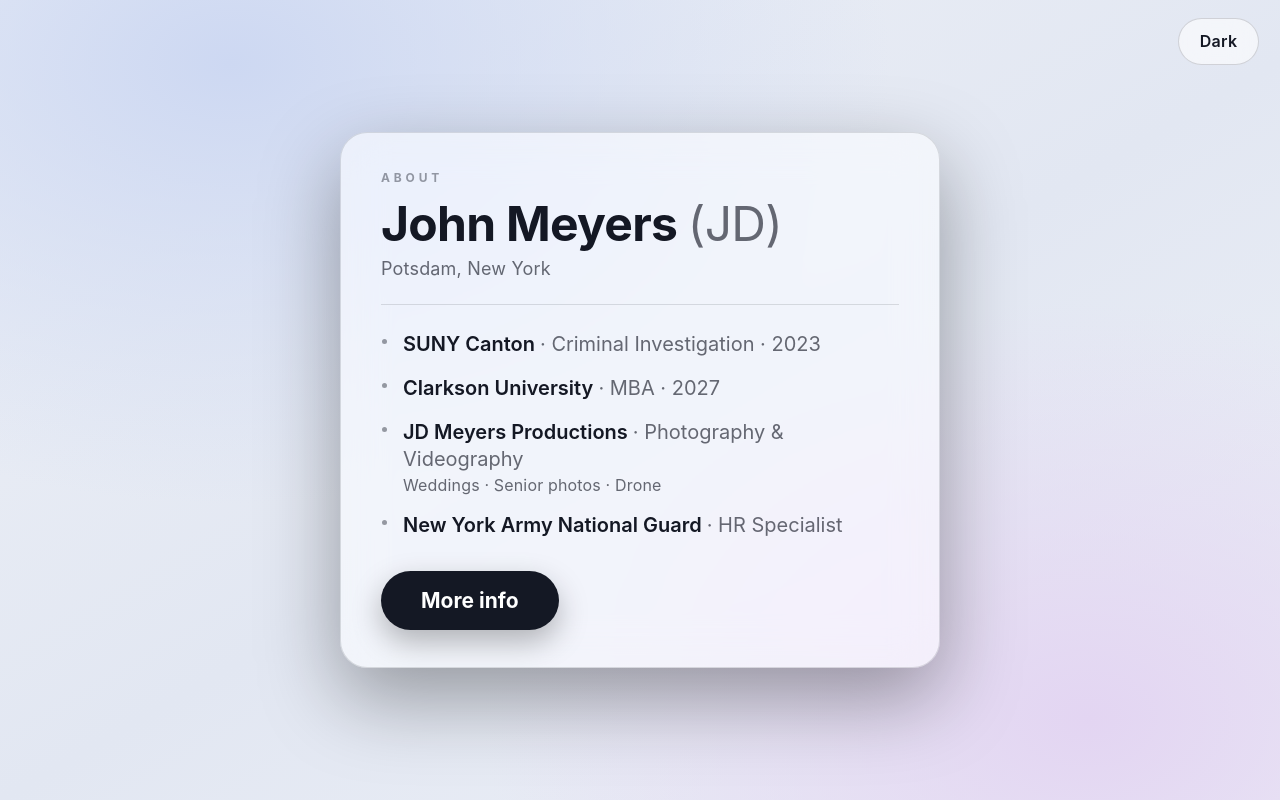
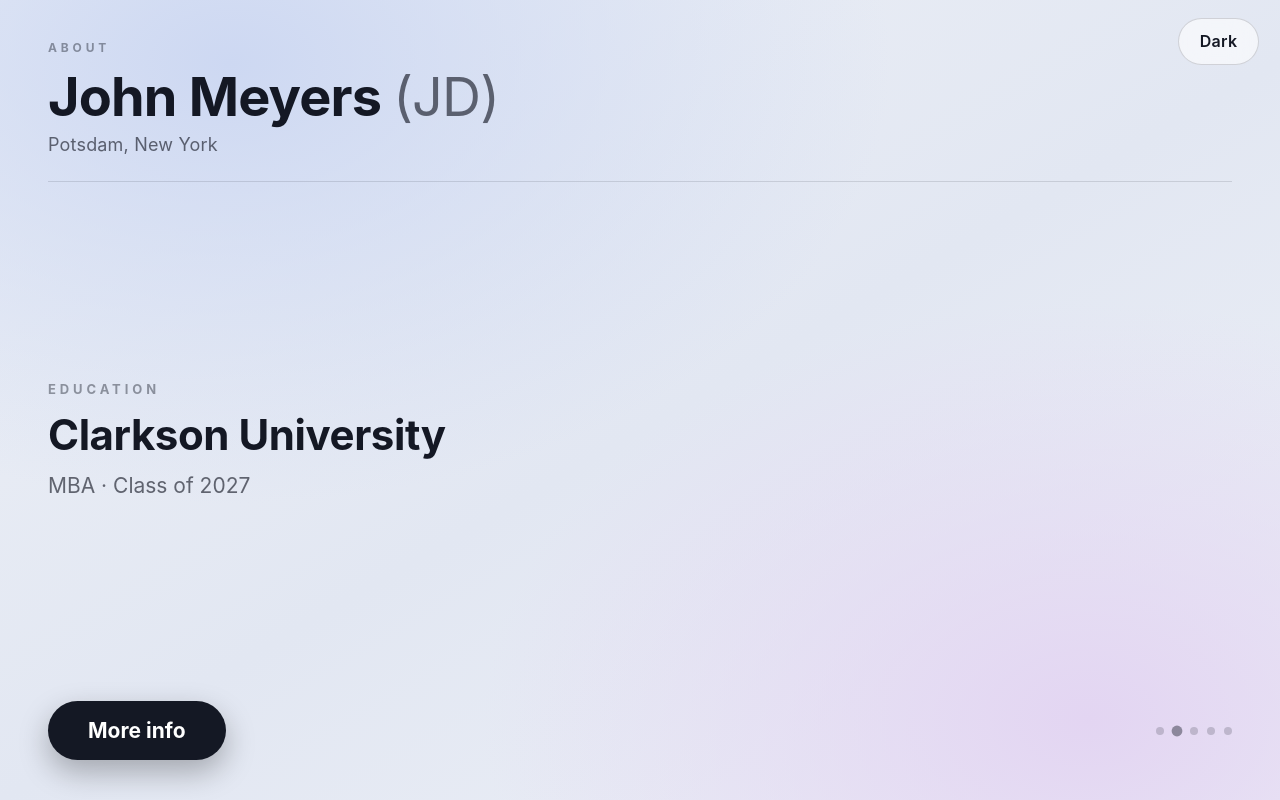
Before and after one commit to julietdeltaone/mobilecontact, a plain HTML site: page index.html in a window 1280 px wide. Drawn offline with Linux system fonts and the light colour scheme.

Commit message:
V9: full-screen layout, looping fact cycle, persistent name and More info button

```diff
--- a/index.html
+++ b/index.html
@@ -10,30 +10,34 @@
 html,body{height:100%}
 body{font-family:-apple-system, BlinkMacSystemFont, "Segoe UI", Roboto, "Helvetica Neue", Arial, sans-serif;overflow:hidden}
 button{font-family:inherit;cursor:pointer;border:none;background:none;color:inherit}
-:root[data-theme="dark"]{--text:#f6f7fb;--muted:rgba(246,247,251,.66);--faint:rgba(246,247,251,.45);--glass:rgba(255,255,255,.07);--glass-line:rgba(255,255,255,.20);--btn:rgba(255,255,255,.06);--btn-line:rgba(255,255,255,.16);--btn-active:#f6f7fb;--btn-active-text:#101322;--toggle:rgba(255,255,255,.1);--toggle-line:rgba(255,255,255,.25);--bg-grad:radial-gradient(1200px 800px at 18% 8%,#2b3350 0%,transparent 55%),radial-gradient(1100px 760px at 85% 90%,#3a2b52 0%,transparent 55%),linear-gradient(150deg,#0a0d18 0%,#131828 52%,#0a0c14 100%)}
-:root[data-theme="light"]{--text:#141824;--muted:rgba(20,24,36,.64);--faint:rgba(20,24,36,.42);--glass:rgba(255,255,255,.55);--glass-line:rgba(20,24,36,.13);--btn:rgba(255,255,255,.45);--btn-line:rgba(20,24,36,.13);--btn-active:#141824;--btn-active-text:#ffffff;--toggle:rgba(255,255,255,.6);--toggle-line:rgba(20,24,36,.16);--bg-grad:radial-gradient(1200px 800px at 18% 8%,#cdd8f2 0%,transparent 55%),radial-gradient(1100px 760px at 85% 90%,#e3d5f2 0%,transparent 55%),linear-gradient(150deg,#eef1f7 0%,#e2e7f2 52%,#edf0f7 100%)}
-body{background:var(--bg-grad);background-color:#0a0d18;color:var(--text);display:flex;height:100dvh;padding:2.5vmin;animation:drift 26s ease-in-out infinite alternate}
+:root[data-theme="dark"]{--text:#f6f7fb;--muted:rgba(246,247,251,.66);--faint:rgba(246,247,251,.45);--glass-line:rgba(255,255,255,.20);--btn:rgba(255,255,255,.06);--btn-line:rgba(255,255,255,.16);--btn-active:#f6f7fb;--btn-active-text:#101322;--toggle:rgba(255,255,255,.1);--toggle-line:rgba(255,255,255,.25);--bg-grad:radial-gradient(1200px 800px at 18% 8%,#2b3350 0%,transparent 55%),radial-gradient(1100px 760px at 85% 90%,#3a2b52 0%,transparent 55%),linear-gradient(150deg,#0a0d18 0%,#131828 52%,#0a0c14 100%)}
+:root[data-theme="light"]{--text:#141824;--muted:rgba(20,24,36,.64);--faint:rgba(20,24,36,.42);--glass-line:rgba(20,24,36,.13);--btn:rgba(255,255,255,.45);--btn-line:rgba(20,24,36,.13);--btn-active:#141824;--btn-active-text:#ffffff;--toggle:rgba(255,255,255,.6);--toggle-line:rgba(20,24,36,.16);--bg-grad:radial-gradient(1200px 800px at 18% 8%,#cdd8f2 0%,transparent 55%),radial-gradient(1100px 760px at 85% 90%,#e3d5f2 0%,transparent 55%),linear-gradient(150deg,#eef1f7 0%,#e2e7f2 52%,#edf0f7 100%)}
+body{background:var(--bg-grad);background-color:#0a0d18;color:var(--text);height:100dvh;animation:drift 26s ease-in-out infinite alternate}
 :root[data-theme="light"] body{background-color:#eef1f7}
 @keyframes drift{from{background-position:0% 0%,100% 100%,0 0}to{background-position:6% 4%,94% 96%,0 0}}
 .theme-toggle{position:fixed;top:2.2vmin;right:2.6vmin;z-index:60;font-size:clamp(13px,2vmin,18px);font-weight:600;letter-spacing:.02em;padding:clamp(8px,1.6vmin,14px) clamp(14px,2.6vmin,26px);border-radius:999px;background:var(--toggle);color:var(--text);border:1px solid var(--toggle-line);backdrop-filter:blur(14px);-webkit-backdrop-filter:blur(14px)}
-.card{margin:auto;width:min(94vw,600px);max-height:95dvh;background:var(--glass);border:1px solid var(--glass-line);border-radius:clamp(20px,3.4vmin,30px);padding:clamp(24px,4.6vmin,46px) clamp(22px,5vmin,48px);backdrop-filter:blur(22px) saturate(1.3);-webkit-backdrop-filter:blur(22px) saturate(1.3);box-shadow:0 30px 80px rgba(0,0,0,.35);display:flex;flex-direction:column;overflow:hidden}
-.screen{display:none;flex-direction:column;width:100%;min-height:0;text-align:left}
+.stage{height:100dvh;width:100%;display:flex;flex-direction:column;padding:clamp(22px,5vmin,54px) clamp(22px,6vmin,64px)}
+.screen{display:none;flex-direction:column;width:100%;flex:1;min-height:0;text-align:left}
 .screen.on{display:flex;animation:fadein .35s ease}
-@keyframes fadein{from{opacity:0;transform:translateY(6px)}to{opacity:1;transform:none}}
+@keyframes fadein{from{opacity:0}to{opacity:1}}
 .kicker{font-size:clamp(10px,1.7vmin,12px);font-weight:700;letter-spacing:.32em;color:var(--faint);text-transform:uppercase}
-.name{font-size:clamp(30px,7vmin,48px);font-weight:700;letter-spacing:-.015em;line-height:1.08;margin-top:clamp(8px,1.6vmin,14px)}
+.name{font-size:clamp(32px,7.4vmin,54px);font-weight:700;letter-spacing:-.015em;line-height:1.08;margin-top:clamp(8px,1.6vmin,14px)}
 .name .jd{font-weight:400;color:var(--muted)}
 .loc{font-size:clamp(14px,2.4vmin,18px);color:var(--muted);margin-top:clamp(5px,1vmin,9px);letter-spacing:.01em}
-.rule{height:1px;background:var(--glass-line);margin:clamp(16px,3.2vmin,26px) 0}
-ul.facts{list-style:none}
-ul.facts li{position:relative;padding-left:clamp(16px,2.8vmin,22px);margin-bottom:clamp(11px,2.2vmin,17px)}
-ul.facts li:last-child{margin-bottom:0}
-ul.facts li::before{content:"";position:absolute;left:1px;top:.52em;width:5px;height:5px;border-radius:50%;background:var(--faint)}
-.fact-main{font-size:clamp(15px,2.7vmin,20px);font-weight:600;line-height:1.35}
-.fact-main .thin{font-weight:400;color:var(--muted)}
-.fact-sub{font-size:clamp(13px,2.2vmin,16px);color:var(--muted);margin-top:2px;letter-spacing:.01em}
-.cta{align-self:flex-start;margin-top:clamp(20px,4vmin,32px);background:var(--btn-active);color:var(--btn-active-text);font-size:clamp(16px,2.8vmin,21px);font-weight:700;padding:clamp(12px,2.2vmin,17px) clamp(26px,5vmin,42px);border-radius:999px;box-shadow:0 12px 30px rgba(0,0,0,.28)}
+.rule{height:1px;background:var(--glass-line);margin-top:clamp(16px,3.2vmin,26px)}
+.fact-zone{flex:1;display:flex;flex-direction:column;justify-content:center;min-height:0}
+.facts{position:relative;min-height:clamp(120px,26vmin,190px)}
+.fact{position:absolute;left:0;right:0;top:50%;transform:translateY(-50%) translateX(10px);opacity:0;transition:opacity .9s ease,transform .9s ease;pointer-events:none}
+.fact.on{opacity:1;transform:translateY(-50%) translateX(0);pointer-events:auto}
+.fact-kicker{font-size:clamp(10px,1.8vmin,13px);font-weight:700;letter-spacing:.3em;color:var(--faint);text-transform:uppercase;margin-bottom:clamp(8px,1.8vmin,14px)}
+.fact-main{font-size:clamp(26px,5.6vmin,42px);font-weight:700;line-height:1.16;letter-spacing:-.01em}
+.fact-sub{font-size:clamp(15px,2.7vmin,21px);color:var(--muted);margin-top:clamp(7px,1.4vmin,12px);line-height:1.4}
+.footer{display:flex;align-items:center;justify-content:space-between;gap:16px}
+.cta{background:var(--btn-active);color:var(--btn-active-text);font-size:clamp(16px,2.8vmin,21px);font-weight:700;padding:clamp(12px,2.2vmin,17px) clamp(26px,5vmin,42px);border-radius:999px;box-shadow:0 12px 30px rgba(0,0,0,.28)}
 .cta:active{transform:scale(.98)}
+.dots{display:flex;gap:clamp(6px,1.2vmin,9px);align-items:center}
+.dot{width:clamp(6px,1.1vmin,8px);height:clamp(6px,1.1vmin,8px);border-radius:50%;background:var(--faint);opacity:.45;transition:opacity .5s ease,transform .5s ease;padding:0}
+.dot.on{opacity:1;transform:scale(1.35)}
 .back{align-self:flex-start;font-size:clamp(14px,2.2vmin,17px);font-weight:600;color:var(--muted);padding:6px 4px;margin-bottom:clamp(6px,1.2vmin,10px)}
 .name-sm{font-size:clamp(22px,4.6vmin,32px);font-weight:700;line-height:1.1;margin-bottom:clamp(12px,2.6vmin,20px)}
 .choices{display:flex;flex-direction:column;gap:clamp(9px,1.8vmin,14px);width:100%}
@@ -47,34 +51,52 @@ ul.facts li::before{content:"";position:absolute;left:1px;top:.52em;width:5px;he
 .handle{font-weight:600;letter-spacing:.01em;font-size:clamp(16px,2.8vmin,22px);margin-top:clamp(10px,2vmin,16px)}
 .phone-number{text-decoration:none;font-weight:700;letter-spacing:.045em;white-space:nowrap;color:var(--text);font-size:clamp(23px,6.4vw,42px);padding:clamp(8px,1.6vmin,14px) 0}
 .hint{font-size:clamp(12px,2vmin,15px);color:var(--muted);margin-top:clamp(6px,1.2vmin,10px)}
+@media (prefers-reduced-motion: reduce){.fact{transition:none}body{animation:none}}
 </style>
 </head>
 <body>
 
 <button class="theme-toggle" aria-label="Theme">Light</button>
-<main class="card">
+<main class="stage">
 
   <section class="screen on" id="screen-bio">
     <div class="kicker">About</div>
     <div class="name">John Meyers <span class="jd">(JD)</span></div>
     <div class="loc">Potsdam, New York</div>
     <div class="rule"></div>
-    <ul class="facts">
-      <li>
-        <div class="fact-main">SUNY Canton <span class="thin">· Criminal Investigation · 2023</span></div>
-      </li>
-      <li>
-        <div class="fact-main">Clarkson University <span class="thin">· MBA · 2027</span></div>
-      </li>
-      <li>
-        <div class="fact-main">JD Meyers Productions <span class="thin">· Photography &amp; Videography</span></div>
-        <div class="fact-sub">Weddings · Senior photos · Drone</div>
-      </li>
-      <li>
-        <div class="fact-main">New York Army National Guard <span class="thin">· HR Specialist</span></div>
-      </li>
-    </ul>
-    <button class="cta" id="to-contact">More info</button>
+    <div class="fact-zone">
+      <div class="facts" id="facts">
+        <div class="fact on">
+          <div class="fact-kicker">Education</div>
+          <div class="fact-main">SUNY Canton</div>
+          <div class="fact-sub">Criminal Investigation · Class of 2023</div>
+        </div>
+        <div class="fact">
+          <div class="fact-kicker">Education</div>
+          <div class="fact-main">Clarkson University</div>
+          <div class="fact-sub">MBA · Class of 2027</div>
+        </div>
+        <div class="fact">
+          <div class="fact-kicker">Business</div>
+          <div class="fact-main">JD Meyers Productions</div>
+          <div class="fact-sub">Photography &amp; Videography</div>
+        </div>
+        <div class="fact">
+          <div class="fact-kicker">On the Camera</div>
+          <div class="fact-main">Weddings · Senior Photos · Drone</div>
+          <div class="fact-sub">JD Meyers Productions</div>
+        </div>
+        <div class="fact">
+          <div class="fact-kicker">Service</div>
+          <div class="fact-main">New York Army National Guard</div>
+          <div class="fact-sub">HR Specialist</div>
+        </div>
+      </div>
+    </div>
+    <div class="footer">
+      <button class="cta" id="to-contact">More info</button>
+      <div class="dots" id="dots"></div>
+    </div>
   </section>
 
   <section class="screen" id="screen-contact">
@@ -117,6 +139,31 @@ ul.facts li::before{content:"";position:absolute;left:1px;top:.52em;width:5px;he
 
   var bio=document.getElementById('screen-bio');
   var contact=document.getElementById('screen-contact');
+
+  var factEls=document.querySelectorAll('#facts .fact');
+  var dotsWrap=document.getElementById('dots');
+  var dots=[];
+  var cur=0, cycleTimer=null;
+  factEls.forEach(function(f,i){
+    var d=document.createElement('button');
+    d.className='dot'+(i===0?' on':'');
+    d.setAttribute('aria-label','Fact '+(i+1));
+    d.addEventListener('click',function(){setFact(i);restartCycle();});
+    dotsWrap.appendChild(d);
+    dots.push(d);
+  });
+  function setFact(i){
+    cur=i;
+    factEls.forEach(function(f,j){f.classList.toggle('on',j===i);});
+    dots.forEach(function(d,j){d.classList.toggle('on',j===i);});
+  }
+  function nextFact(){setFact((cur+1)%factEls.length);}
+  function restartCycle(){
+    if(cycleTimer){clearInterval(cycleTimer);}
+    cycleTimer=setInterval(function(){if(bio.classList.contains('on')){nextFact();}},4200);
+  }
+  restartCycle();
+
   var resetTimer=null;
   function clearReset(){if(resetTimer){clearTimeout(resetTimer);resetTimer=null;}}
   function armReset(){clearReset();resetTimer=setTimeout(function(){showScreen('bio');},30000);}
@@ -145,14 +192,16 @@ ul.facts li::before{content:"";position:absolute;left:1px;top:.52em;width:5px;he
     });
   });
   document.addEventListener('pointerdown',function(){if(contact.classList.contains('on')){armReset();}});
-  var card=document.querySelector('.card');
-  if(card){card.addEventListener('click',function(e){
+  var stage=document.querySelector('.stage');
+  if(stage){stage.addEventListener('click',function(e){
     if(!document.body.classList.contains('has-open')){return;}
     if(e.target.closest('.choice')||e.target.closest('.panel')||e.target.closest('.back')){return;}
     closeAll(null);
   });}
 
   var h=(window.location.hash||'').toLowerCase();
+  var fm=h.match(/^#f([1-9])$/);
+  if(fm){var idx=parseInt(fm[1],10)-1;if(idx<factEls.length){setFact(idx);}}
   if(h==='#contact'||h==='#venmo'||h==='#phone'||h==='#save'){
     showScreen('contact');
     if(h==='#venmo'){closeAll('panel-venmo');}
```
